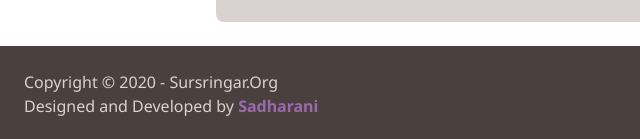
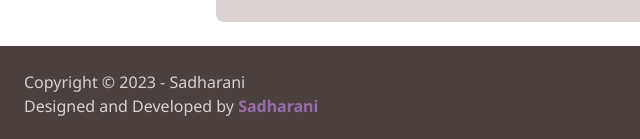
Before and after one commit to aravind-sadharani/Sursringar.Org, a plain HTML site: page index.html in a window 1280 px wide. Shown: the part 3703-3842 px from the top of the page, 0-640 px from the left. Drawn offline with Linux system fonts and the light colour scheme; a web font is replaced by a local one.

Commit message:
Remove sursringar.org references

```diff
--- a/index.html
+++ b/index.html
@@ -1,14 +1,14 @@
 <!DOCTYPE html>
 <!--
 Sursringar Website - Developed by Sadharani - www.sadharani.com
-Copyright 2020 - Sursringar.org
+Copyright 2023 - Sadharani
 -->
 <html lang="en">
 <head>
   <meta charset="UTF-8">
   <meta name="viewport" content="width=device-width, initial-scale=1.0">
   <meta http-equiv="X-UA-Compatible" content="ie=edge">
-  <title>Sursringar.Org</title>
+  <title>Revive Sursringar</title>
   <link rel="stylesheet" href="style.css">
   <link href="https://fonts.googleapis.com/css?family=Marck+Script|Kavivanar|Noto+Sans:400,700" rel="stylesheet">
 </head>
@@ -123,7 +123,7 @@ Here are a couple of pictures of a recent generation Sursringar crafted by the l
     </div>
   </section>
   <footer>
-    <p>Copyright &copy; 2020 - Sursringar.Org</p>
+    <p>Copyright &copy; 2023 - Sadharani</p>
     <p>Designed and Developed by <a href="https://www.sadharani.com">Sadharani</a></p>
   </footer>
 </body>
--- a/style.css
+++ b/style.css
@@ -1,6 +1,6 @@
 /*
 Sursringar Website - Developed by Sadharani - www.sadharani.com
-Copyright 2020 - Sursringar.org
+Copyright 2023 - Sadharani
 */
 * {
   padding: 0;
```
Also changed, not shown: 2 other files.
